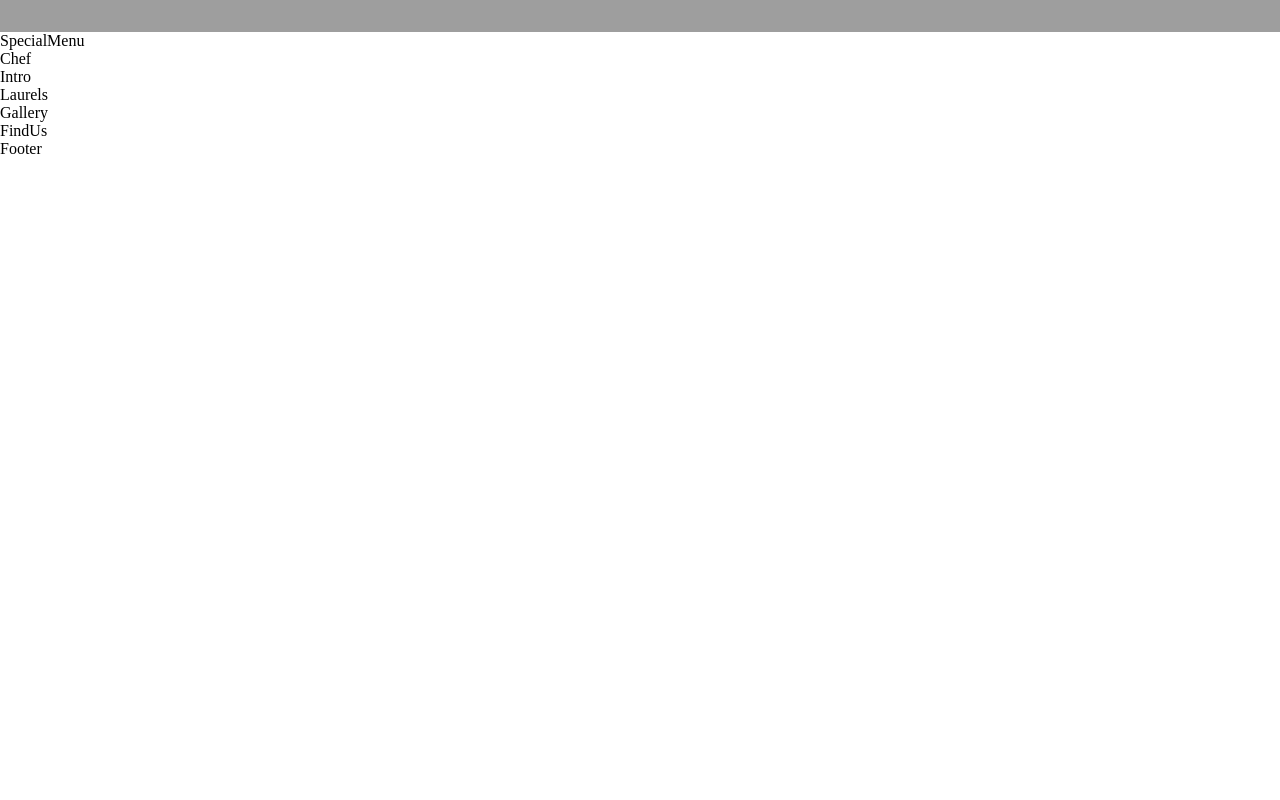
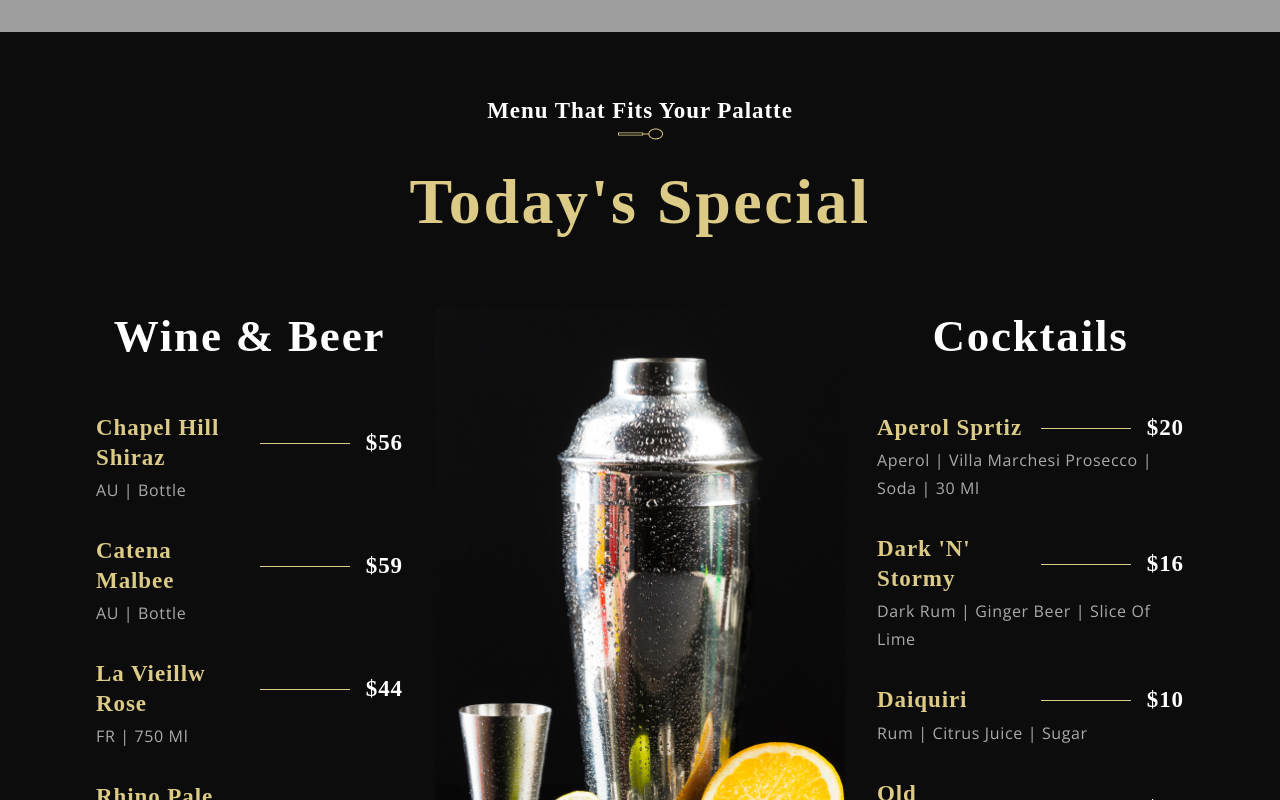
Before and after one commit to PollyT249/shotytam-restaurant, a React (Create React App) app: page / in a window 1280 px wide. Shown: the part 1940-2740 px from the top of the page. Before the commit the page ends 2098 px from the top, so only its background shows below. Built offline with nearby package versions, Linux system fonts and the light colour scheme; grey boxes are pictures that could not be loaded; a web font is replaced by a local one.

Commit message:
Implemented SpecialMenu section

```diff
--- a/src/components/Menuitem/MenuItem.css
+++ b/src/components/Menuitem/MenuItem.css
@@ -0,0 +1,35 @@
+.app__menuitem {
+  width: 100%;
+  margin: 1rem 0;
+
+  display: flex;
+  flex-direction: column;
+}
+
+.app__menuitem-head {
+  display: flex;
+  justify-content: space-between;
+  align-items: center;
+}
+
+.app__menuitem-sub {
+  width: 100%;
+  margin-top: 0.2rem;
+}
+
+.app__menuitem-name {
+  flex: 1;
+}
+
+.app__menuitem-dash {
+  width: 90px;
+  height: 1px;
+  background: var(--color-golden);
+  margin: 0 1rem;
+}
+
+.app__menuitem-price {
+  display: flex;
+  justify-content: flex-end;
+  align-items: flex-end;
+}
--- a/src/components/Menuitem/MenuItem.jsx
+++ b/src/components/Menuitem/MenuItem.jsx
@@ -1,10 +1,26 @@
-import React from 'react';
+import React from "react";
 
-import './MenuItem.css';
+import "./MenuItem.css";
 
-const MenuItem = () => (
-  <div>
-    MenuItem
+const MenuItem = ({ title, price, tags }) => (
+  <div className="app__menuitem">
+    <div className="app__menuitem-head">
+      <div className="app__menuitem-name">
+        <p className="p__cormorant" style={{ color: "#DCCA87" }}>
+          {title}
+        </p>
+      </div>
+      <div className="app__menuitem-dash" />
+      <div className="app__menuitem-price">
+        <p className="p__cormorant">{price}</p>
+      </div>
+    </div>
+
+    <div className="app__menuitem-sub">
+      <p className="p__opensans" style={{ color: "#AAAAAA" }}>
+        {tags}
+      </p>
+    </div>
   </div>
 );
 
--- a/src/container/AboutUs/AboutUs.css
+++ b/src/container/AboutUs/AboutUs.css
@@ -8,7 +8,7 @@
 }
 
 .app__aboutus-overlay img {
-  width: 276px;
+  width: 412px;
   height: 476px;
   z-index: 0;
 }
--- a/src/container/Menu/SpecialMenu.css
+++ b/src/container/Menu/SpecialMenu.css
@@ -0,0 +1,86 @@
+.app__specialMenu {
+  flex-direction: column;
+  background: var(--color-black);
+}
+
+.app__specialMenu-title {
+  margin-bottom: 2rem;
+  text-align: center;
+}
+
+.app__specialMenu-menu {
+  width: 100%;
+  margin: 2rem 0;
+
+  display: flex;
+  justify-content: center;
+  align-items: flex-start;
+  flex-direction: row;
+}
+
+.app__specialMenu-menu_heading {
+  font-family: var(--font-base);
+  font-weight: 600;
+  font-size: 45px;
+  line-height: 58.5px;
+  letter-spacing: 0.04em;
+  color: var(--color-white);
+}
+
+.app__specialMenu-menu_wine,
+.app__specialMenu-menu_cocktails {
+  flex: 1;
+  width: 100%;
+  flex-direction: column;
+}
+
+.app__specialMenu-menu_img {
+  width: 410px;
+  margin: 0 2rem;
+}
+
+.app__specialMenu-menu_img img {
+  width: 100%;
+  height: auto;
+}
+
+.app__specialMenu_menu_items {
+  display: flex;
+  flex-direction: column;
+
+  margin: 2rem 0;
+  width: 100%;
+}
+
+@media screen and (min-width: 2000px) {
+  .app__specialMenu-menu_img {
+    width: 650px;
+  }
+
+  .app__specialMenu-menu_img img {
+    height: 920px;
+  }
+}
+
+@media screen and (max-width: 1150px) {
+  .app__specialMenu-menu {
+    flex-direction: column;
+    align-items: center;
+    width: 100%;
+  }
+
+  .app__specialMenu-menu_img {
+    margin: 3rem 0;
+  }
+}
+
+@media screen and (max-width: 650px) {
+  .app__specialMenu-menu_img {
+    width: 100%;
+  }
+
+  .app__specialMenu-menu_heading {
+    font-size: 35px;
+    line-height: 48.5px;
+  }
+}
--- a/src/container/Menu/SpecialMenu.jsx
+++ b/src/container/Menu/SpecialMenu.jsx
@@ -1,10 +1,55 @@
-import React from 'react';
+import React from "react";
 
-import './SpecialMenu.css';
+import { SubHeading, MenuItem } from "../../components";
+import { data, images } from "../../constants";
+import "./SpecialMenu.css";
 
 const SpecialMenu = () => (
-  <div>
-    SpecialMenu
+  <div className="app__specialMenu flex__center section__padding" id="menu">
+    <div className="app__specialMenu-title">
+      <SubHeading title="Menu that fits your palatte" />
+      <h1 className="headtext__cormorant">Today&apos;s Special</h1>
+    </div>
+
+    <div className="app__specialMenu-menu">
+      <div className="app__specialMenu-menu_wine  flex__center">
+        <p className="app__specialMenu-menu_heading">Wine & Beer</p>
+        <div className="app__specialMenu_menu_items">
+          {data.wines.map((wine, index) => (
+            <MenuItem
+              key={wine.title + index}
+              title={wine.title}
+              price={wine.price}
+              tags={wine.tags}
+            />
+          ))}
+        </div>
+      </div>
+
+      <div className="app__specialMenu-menu_img">
+        <img src={images.menu} alt="menu__img" />
+      </div>
+
+      <div className="app__specialMenu-menu_cocktails  flex__center">
+        <p className="app__specialMenu-menu_heading">Cocktails</p>
+        <div className="app__specialMenu_menu_items">
+          {data.cocktails.map((cocktail, index) => (
+            <MenuItem
+              key={cocktail.title + index}
+              title={cocktail.title}
+              price={cocktail.price}
+              tags={cocktail.tags}
+            />
+          ))}
+        </div>
+      </div>
+    </div>
+
+    <div style={{ marginTop: "15px" }}>
+      <button type="button" className="custom__button">
+        View More
+      </button>
+    </div>
   </div>
 );
 
```
Also changed, not shown: src/assets/S.png.
